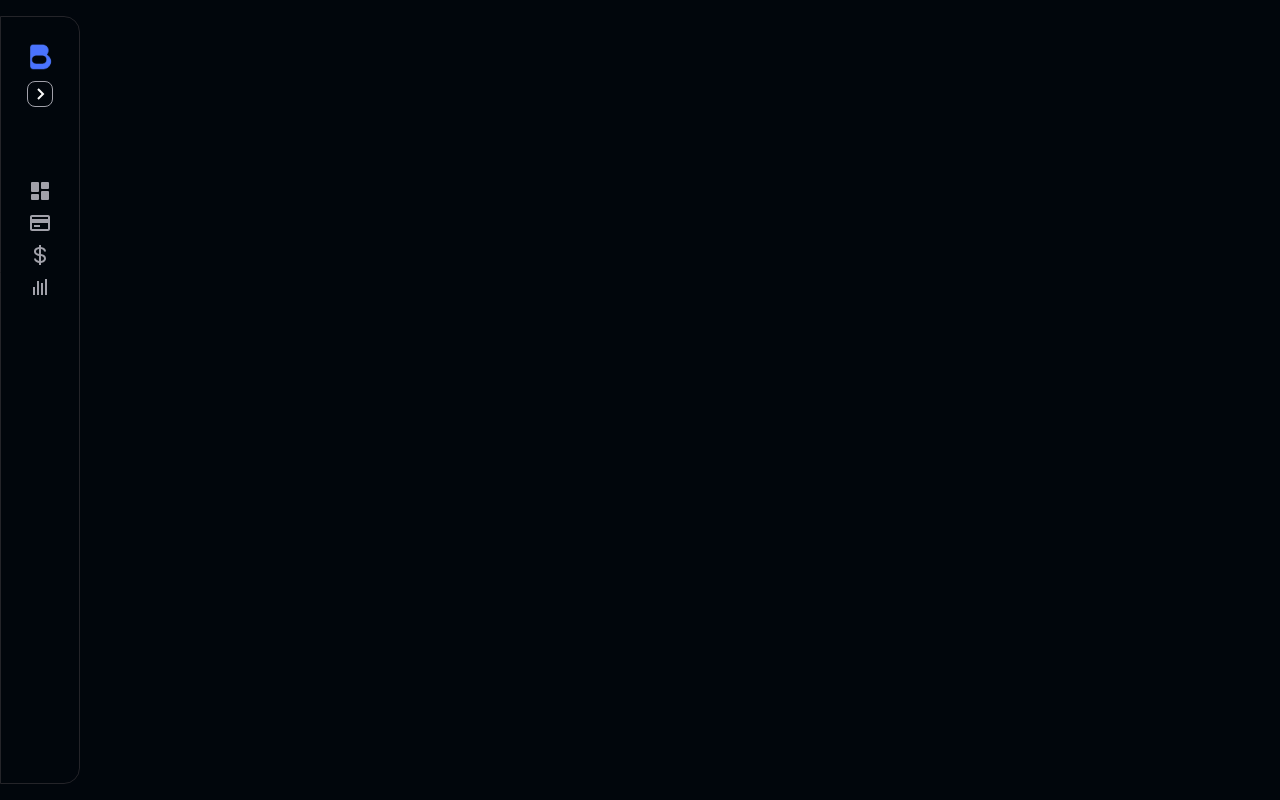
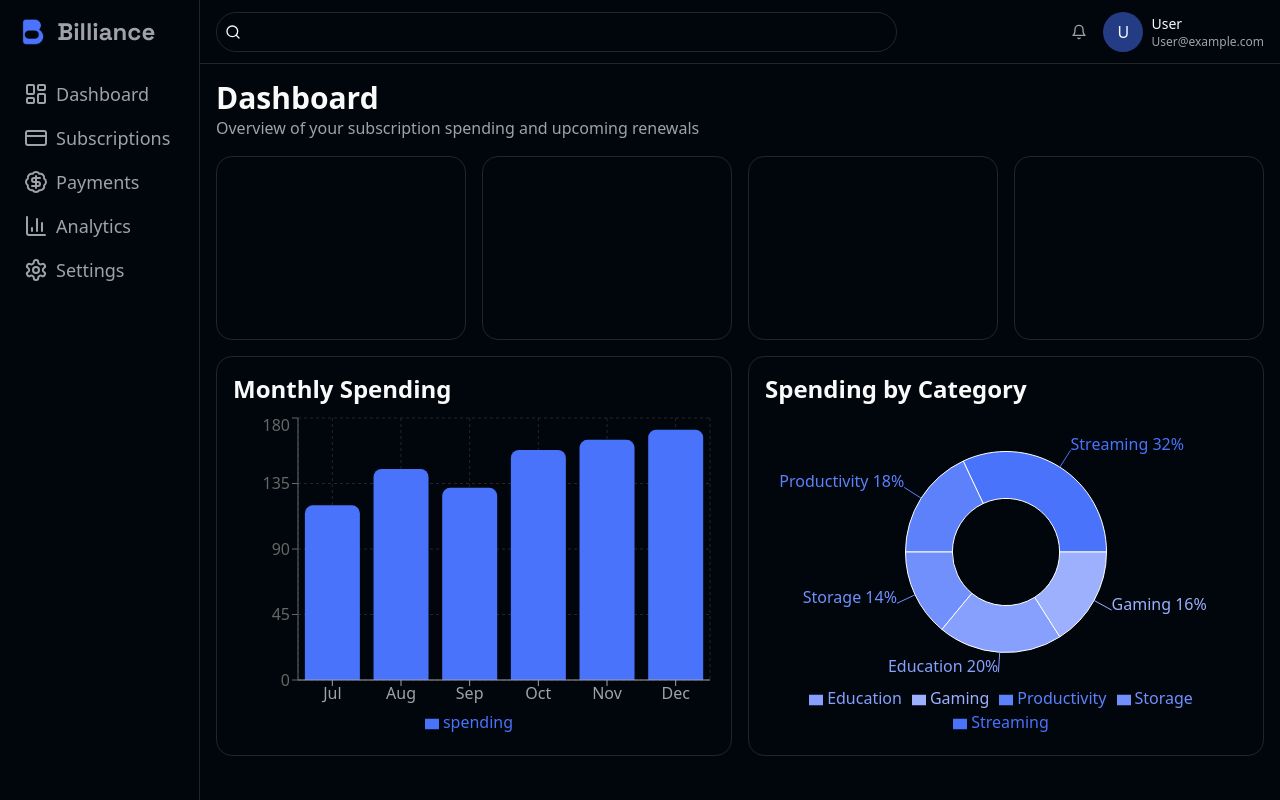
Before and after one commit to Suudi-sudo/saas-subscription-management, a React (Vite) app in the folder frontend/: page /dashboard in a window 1280 px wide. Built offline with nearby package versions, Linux system fonts and the light colour scheme.

Commit message:
Added dashboard skeleton

```diff
--- a/frontend/src/components/chart.jsx
+++ b/frontend/src/components/chart.jsx
@@ -7,9 +7,12 @@ import {
   ResponsiveContainer,
   Bar,
   BarChart,
+  PieChart,
+  Pie,
+  Cell,
 } from "recharts";
 export function SpendingChart({ className }) {
-  const data = [
+  const spendingData = [
     { month: "Jul", spending: 120 },
     { month: "Aug", spending: 145 },
     { month: "Sep", spending: 132 },
@@ -19,18 +22,18 @@ export function SpendingChart({ className }) {
   ];
   return (
     <div
-      className={`${className} flex items-baseline flex-col border border-border gap-2 p-4 rounded-2xl mt-2`}
+      className={`${className} flex items-baseline flex-col border border-border gap-2 p-4 rounded-2xl`}
     >
       <h3 className="text-2xl font-bold">Monthly Spending</h3>
       <ResponsiveContainer width="100%" height="100%">
-        <BarChart data={data}>
+        <BarChart data={spendingData}>
           <CartesianGrid strokeDasharray="3 3" stroke="var(--color-border)" />
           <XAxis
             dataKey="month"
             stroke="var(--color-muted-foreground)"
             tick={{ fill: "var(--color-muted-foreground)" }}
           />
-          <YAxis />
+          <YAxis dataKey={"spending"} />
           <Tooltip
             contentStyle={{
               backgroundColor: "var(--color-background)",
@@ -52,3 +55,53 @@ export function SpendingChart({ className }) {
     </div>
   );
 }
+
+export function CategoryPie({ className }) {
+  const categoriesData = [
+    { name: "Streaming", value: 320 },
+    { name: "Productivity", value: 180 },
+    { name: "Storage", value: 140 },
+    { name: "Education", value: 200 },
+    { name: "Gaming", value: 160 },
+  ];
+  const colors = ["#4973fb", "#5d81fb", "#7190fc", "#87a0fd", "#9cb0fe"];
+  return (
+    <div
+      className={`${className}  border border-border gap-2 p-4 items-baseline rounded-2xl flex flex-col`}
+    >
+      <h3 className="text-2xl font-bold">Spending by Category</h3>
+      <ResponsiveContainer width="100%" height="100%">
+        <PieChart>
+          <Pie
+            data={categoriesData}
+            dataKey="value"
+            nameKey="name"
+            cx="50%"
+            cy="50%"
+            outerRadius="75%"
+            innerRadius="40%"
+            label={({ name, percent }) =>
+              `${name} ${(percent * 100).toFixed(0)}%`
+            }
+          >
+            {categoriesData.map((entry, index) => (
+              <Cell
+                key={`cell-${index}`}
+                fill={colors[index % colors.length]}
+              />
+            ))}
+          </Pie>
+          <Tooltip
+            contentStyle={{
+              backgroundColor: "var(--color-foreground)",
+              color: "var(--color-background)",
+              border: "1px solid var(--color-border)",
+              borderRadius: "0.5rem",
+            }}
+          />
+          <Legend />
+        </PieChart>
+      </ResponsiveContainer>
+    </div>
+  );
+}
--- a/frontend/src/components/navbar.jsx
+++ b/frontend/src/components/navbar.jsx
@@ -1,17 +1,23 @@
 import { useState } from "react";
 import {
   BiBarChart,
-  BiChevronLeft,
-  BiChevronRight,
   BiCreditCard,
   BiDollar,
-  BiMoney,
   BiSolidDashboard,
+  BiSliderAlt,
 } from "react-icons/bi";
 import { IoMenu } from "react-icons/io5";
-import { LuX } from "react-icons/lu";
-import { TfiLayoutGrid2 } from "react-icons/tfi";
-function TopNav({ className, drawerOpen, setDrawerOpen }) {
+import {
+  LuBadgeDollarSign,
+  LuBell,
+  LuChartColumn,
+  LuCreditCard,
+  LuLayoutDashboard,
+  LuSearch,
+  LuSettings,
+  LuX,
+} from "react-icons/lu";
+function LandingNav({ className, drawerOpen, setDrawerOpen }) {
   return (
     <div
       className={`w-full h-16 fixed top-0 left-0 bg-background/60 backdrop-blur-lg z-100 border-border border-b flex justify-between px-6 items-center ${className}`}
@@ -60,65 +66,82 @@ export function NavContainer() {
   const [drawerOpen, setDrawerOpen] = useState(false);
   return (
     <>
-      <TopNav drawerOpen={drawerOpen} setDrawerOpen={setDrawerOpen} />
+      <LandingNav drawerOpen={drawerOpen} setDrawerOpen={setDrawerOpen} />
       <MobileNav drawerOpen={drawerOpen} setDrawerOpen={setDrawerOpen} />
     </>
   );
 }
 
-export function SideNav() {
-  const [collapsed, setCollapsed] = useState(true);
+function SideNav() {
   return (
     <aside
-      className={`fixed left-0 h-[calc(100vh-32px)] my-4 ${collapsed ? "w-20" : "w-60"} rounded-r-2xl border border-border p-4 transition !duration-700 flex flex-col gap-16`}
+      className={`fixed left-0 w-50 h-screen bg-background border-r border-border p-4 flex flex-col gap-6`}
     >
-      <header
-        className={`flex items-center justify-between w-full ${collapsed ? "flex-col gap-2" : " border-b border-border"} py-2`}
-      >
-        <a>
-          <img src="/logo.png" className="h-8" />
+      <a className="flex items-center gap-2">
+        <img src="/logo.png" className="h-8" />
+        <h1 className="font-grotesk text-2xl">Billiance</h1>
+      </a>
+      <nav className="w-full flex flex-col items-center gap-4 p-2">
+        <a className={`flex items-center gap-2 w-full`}>
+          <LuLayoutDashboard className="text-2xl" />
+          <div className={`text-lg`}>Dashboard</div>
         </a>
-        <button
-          onClick={() => setCollapsed(true)}
-          className={`${collapsed ? "hidden" : "block"} !border-muted-foreground`}
-        >
-          <BiChevronLeft className="text-2xl" />
-        </button>
-        <button
-          onClick={() => setCollapsed(false)}
-          className={`${collapsed ? "block" : "hidden"} !border-muted-foreground`}
-        >
-          <BiChevronRight className="text-2xl" />
-        </button>
-      </header>
-      <nav className="w-full flex flex-col items-center gap-2">
-        <a
-          className={`flex items-center  ${!collapsed ? "justify-baseline gap-2" : "justify-center"} w-full`}
-        >
-          <BiSolidDashboard className="text-2xl" />
-          <div className={`${collapsed ? "hidden" : "block"}`}>Dashboard</div>
+        <a className={`flex items-center gap-2 w-full`}>
+          <LuCreditCard className="text-2xl" />
+          <div className={`text-lg`}>Subscriptions</div>
         </a>
-        <a
-          className={`flex items-center  ${!collapsed ? "justify-baseline gap-2" : "justify-center"} w-full`}
-        >
-          <BiCreditCard className="text-2xl" />
-          <div className={`${collapsed ? "hidden" : "block"}`}>
-            Subscriptions
-          </div>
+        <a className={`flex items-center gap-2 w-full`}>
+          <LuBadgeDollarSign className="text-2xl" />
+          <div className={`text-lg`}>Payments</div>
         </a>
-        <a
-          className={`flex items-center  ${!collapsed ? "justify-baseline gap-2" : "justify-center"} w-full`}
-        >
-          <BiDollar className="text-2xl" />
-          <div className={`${collapsed ? "hidden" : "block"}`}>Payments</div>
+        <a className={`flex items-center  gap-2 w-full`}>
+          <LuChartColumn className="text-2xl" />
+          <div className={`text-lg`}>Analytics</div>
         </a>
-        <a
-          className={`flex items-center  ${!collapsed ? "justify-baseline gap-2" : "justify-center"} w-full`}
-        >
-          <BiBarChart className="text-2xl" />
-          <div className={`${collapsed ? "hidden" : "block"}`}>Analytics</div>
+        <a className={`flex items-center gap-2 w-full`}>
+          <LuSettings className="text-2xl" />
+          <div className={`text-lg`}>Settings</div>
         </a>
       </nav>
     </aside>
   );
 }
+
+function TopNav() {
+  return (
+    <nav className="fixed top-0 right-0 w-[calc(100vw-200px)] flex items-center h-16 bg-background border-b border-border px-4 justify-between">
+      <div className="relative flex items-center  rounded-full border border-border w-[65%] h-10 px-2 gap-2 focus-within:border-primary">
+        <LuSearch />
+        <input
+          type="text"
+          className=" w-[calc(100%-35px)] outline-none border-none group text-sm"
+        />
+      </div>
+      <div className="flex items-center gap-4">
+        <button type="button" className="!border-none">
+          <LuBell className="text-muted-foreground hover:text-foreground" />
+        </button>
+        <button type="button" className="flex items-center gap-2 !border-none">
+          <div className="rounded-full aspect-square h-10 bg-primary/50 justify-center flex items-center">
+            U
+          </div>
+          <div className="flex flex-col items-baseline ">
+            <div className="text-sm">User</div>
+            <div className="text-xs text-muted-foreground">
+              User@example.com
+            </div>
+          </div>
+        </button>
+      </div>
+    </nav>
+  );
+}
+
+export function DashNav() {
+  return (
+    <div>
+      <SideNav />
+      <TopNav />
+    </div>
+  );
+}
--- a/frontend/src/pages/Dashboard.jsx
+++ b/frontend/src/pages/Dashboard.jsx
@@ -1,9 +1,26 @@
-import { SideNav } from "../components/navbar";
+import { CategoryPie, SpendingChart } from "../components/chart";
+import { DashNav } from "../components/navbar";
 
 export default function Dash() {
   return (
     <div>
-      <SideNav />
+      <DashNav />
+      <main className="relative top-16 left-50 p-4 w-[calc(100vw-200px)] flex flex-col gap-4">
+        <div className="text-left">
+          <h2 className="text-3xl font-bold">Dashboard</h2>
+          <p>Overview of your subscription spending and upcoming renewals</p>
+        </div>
+        <div className="flex justify-evenly gap-4">
+          <div className="w-1/4 h-46 border border-border hover:border-primary rounded-2xl"></div>
+          <div className="w-1/4 h-46 border border-border hover:border-primary rounded-2xl"></div>
+          <div className="w-1/4 h-46 border border-border hover:border-primary rounded-2xl"></div>
+          <div className="w-1/4 h-46 border border-border hover:border-primary rounded-2xl"></div>
+        </div>
+        <div className="flex items-center w-full gap-4 h-100">
+          <SpendingChart className="w-1/2 h-full" />
+          <CategoryPie className="w-1/2 h-full border border-border rounded-2xl" />
+        </div>
+      </main>
     </div>
   );
 }
```
